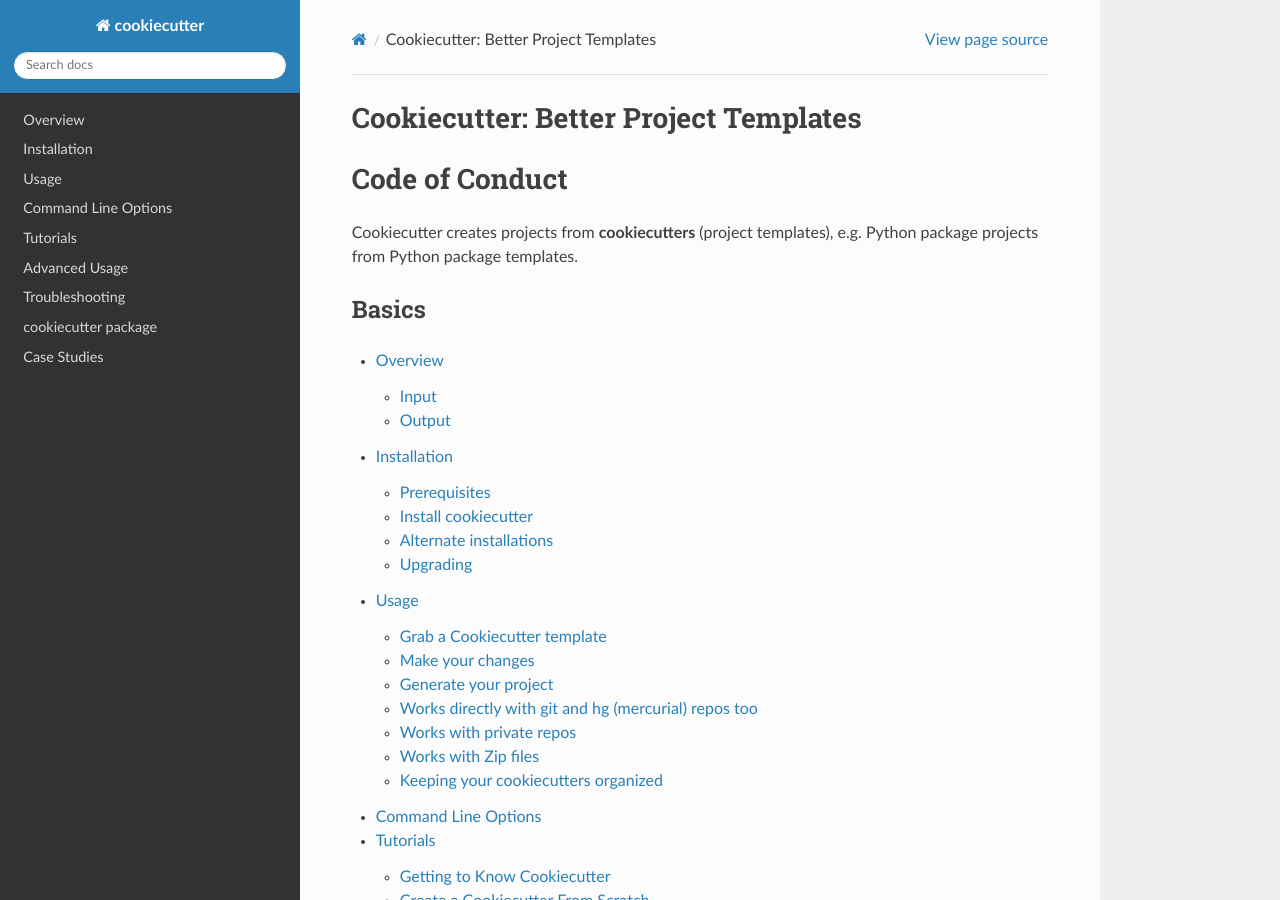
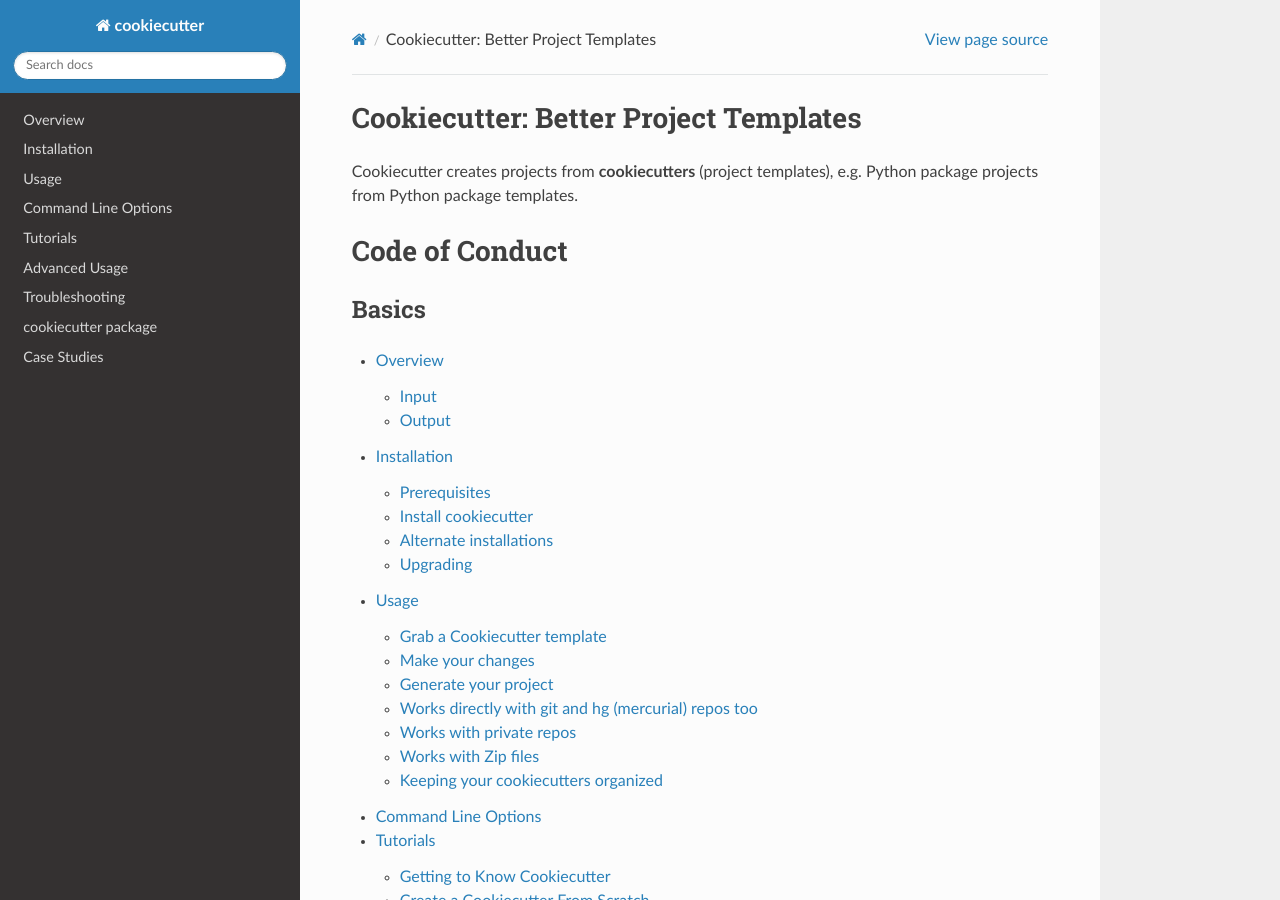
Before and after one commit to ezdanapak/spatialdev-test, a Sphinx documentation site: the page built from docs/index.rst, in a window 1280 px wide and 900 px high. Built offline with Sphinx 7.4.7 and the Read the Docs theme 3.1.0, drawn with Linux system fonts in a browser that asks for light colours; formulas are drawn with MathJax 3.

Commit message:
Initial commit

```diff
--- a/docs/index.rst
+++ b/docs/index.rst
@@ -7,21 +7,19 @@
 Cookiecutter: Better Project Templates
 ======================================
 
+Cookiecutter creates projects from **cookiecutters** (project templates), e.g. Python package projects from Python package templates.
+
 .. _code-of-conduct:
 
 Code of Conduct
 ===============
-
 .. toctree::
    :maxdepth: 2
 
    CODE_OF_CONDUCT
 
-Cookiecutter creates projects from **cookiecutters** (project templates), e.g. Python package projects from Python package templates.
-
 Basics
 ------
-
 .. toctree::
    :maxdepth: 2
 
@@ -38,7 +36,6 @@ Basics
 
 API Reference
 -------------
-
 .. toctree::
    :maxdepth: 2
 
@@ -46,7 +43,6 @@ API Reference
 
 Project Info
 ------------
-
 .. toctree::
    :maxdepth: 2
 
@@ -58,6 +54,5 @@ Project Info
 
 Index
 -----
-
 * :ref:`genindex`
 * :ref:`modindex`
```
